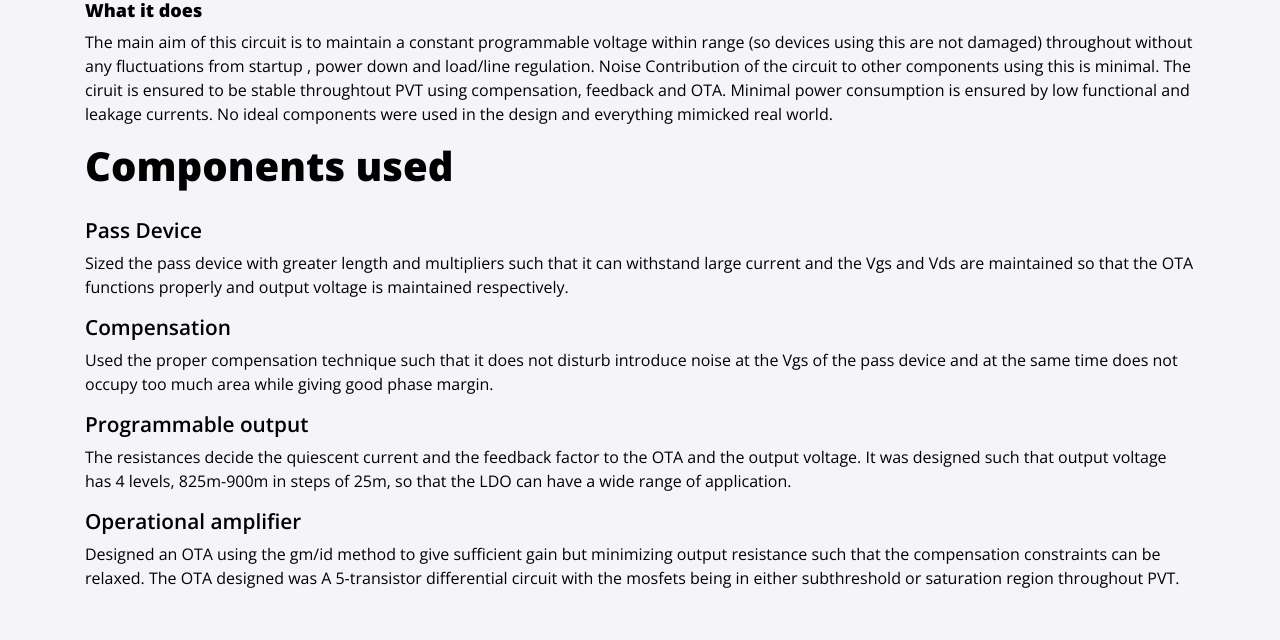
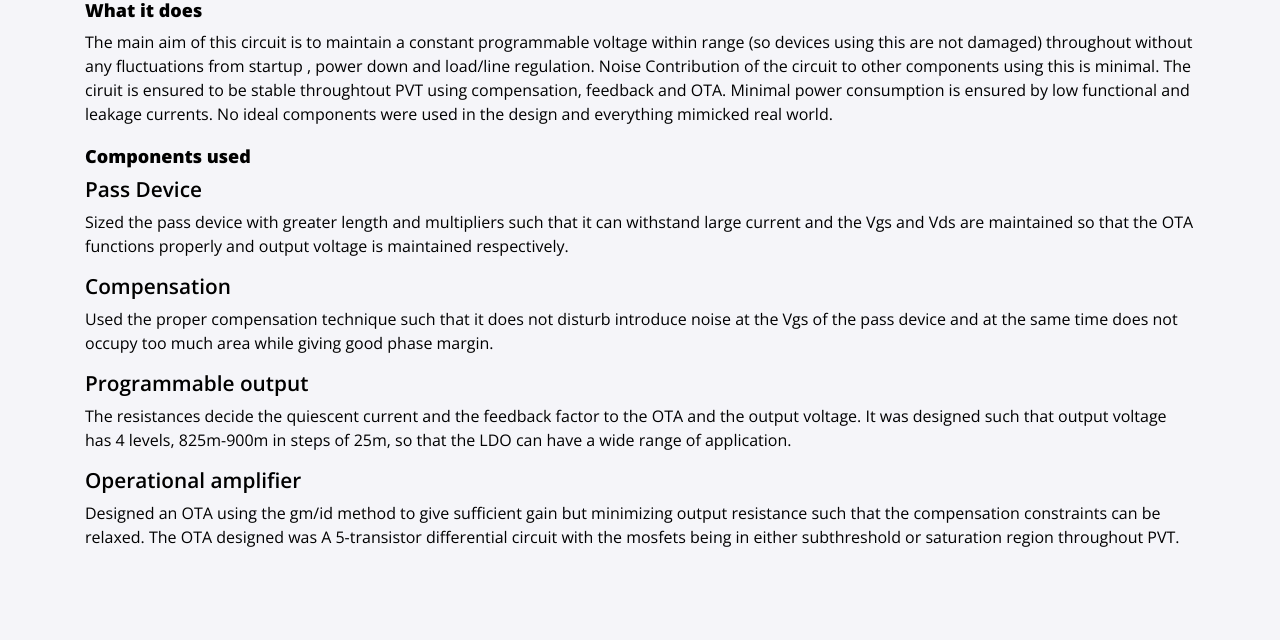
Before and after one commit to harshrawat17/template3, a Jekyll site: the page built from projects/LDO.md, in a window 1280 px wide. Shown: the part 521-1161 px from the top of the page. Built offline with Jekyll 4.4.1, drawn with Linux system fonts in a browser that asks for light colours; nearby versions of some CDN libraries; after the commit the page ends 1120 px from its top, so only the background shows below that.

Commit message:
Update LDO.md

```diff
--- a/projects/LDO.md
+++ b/projects/LDO.md
@@ -15,7 +15,7 @@ The ciruit is ensured to be stable throughtout PVT using compensation, feedback
 Minimal power consumption is ensured by low functional and leakage currents.
 No ideal components were used in the design and everything mimicked real world.
 
-# Components used
+## Components used
 
 ### Pass Device
 Sized the pass device with greater length and multipliers such that it can withstand large
```
